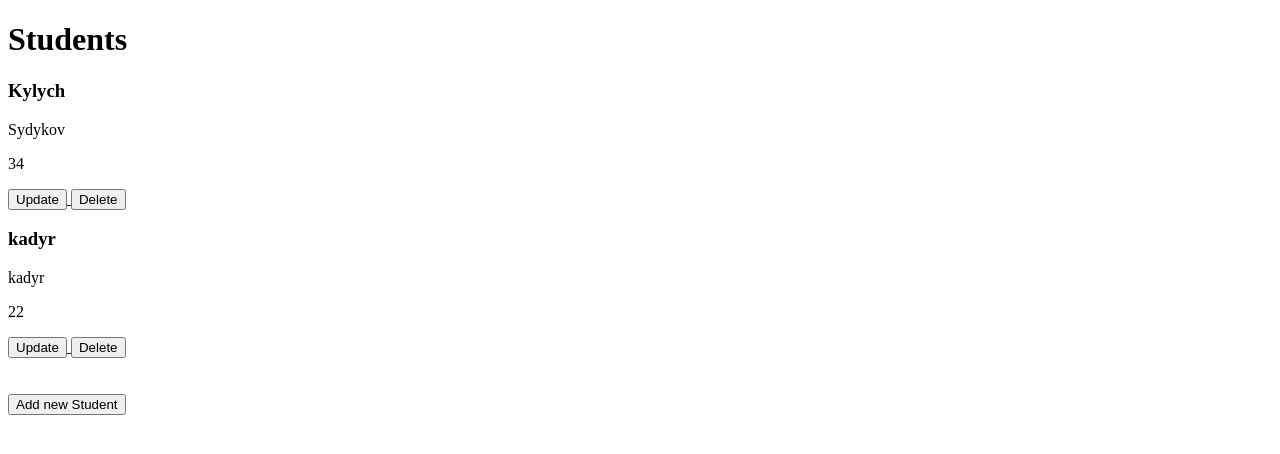
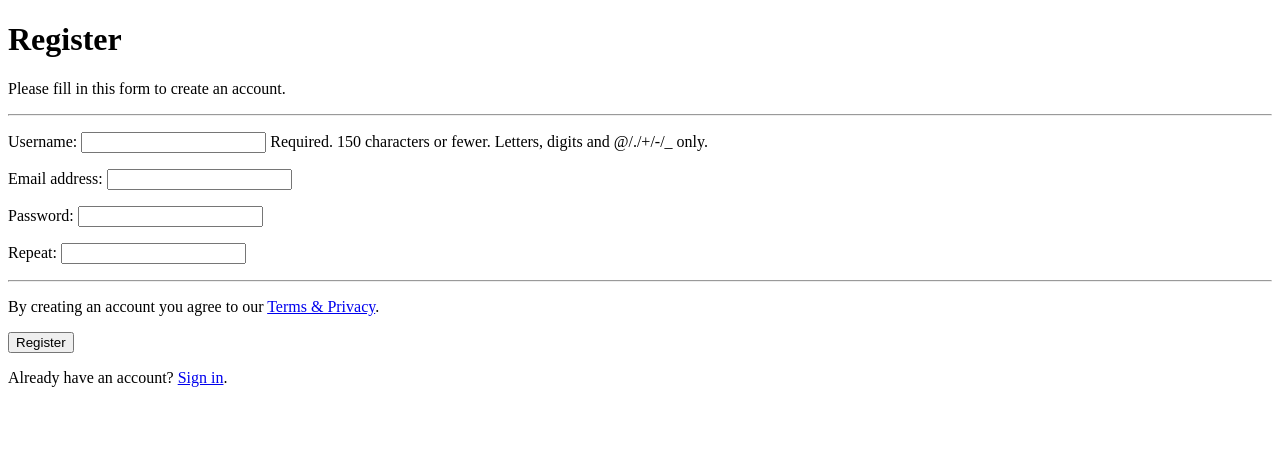
Before and after one commit to kylych89/CRUD, a Django app: page / in a window 1280 px wide. Shown: the top 454 px of the page. Run offline with Django 4.2, Linux system fonts and the light colour scheme; data comes from the database, SQL or seed files in the repository; both versions use the stored data as it was after the commit.

Commit message:
added register, login logout pages everything is workin

```diff
--- a/account/urls.py
+++ b/account/urls.py
@@ -1,11 +1,12 @@
 from django.urls import path
 
-from .views import register_user, login_user
+from .views import register_user, login_user, logout_user
 
 app_name = 'account'
 
 urlpatterns = [
-    path('register_user/', register_user, name='register_user'),
+    path('', register_user, name='register_user'),
     path('login_user/', login_user, name='login_user'),
+    path('logout_user/', logout_user, name='logout_user'),
 
 ]
--- a/account/views.py
+++ b/account/views.py
@@ -11,7 +11,7 @@ def register_user(request):
             user = form.save(commit=False)
             user.set_password(form.cleaned_data['password'])
             user.save()
-            return redirect('account:login')
+            return redirect('account:login_user')
         return HttpResponse('Invalid form!!!')
     form = RegisterForm()
 
@@ -30,3 +30,16 @@ def login_user(request):
             user = authenticate(username=username, password=password)
             if user is not None:
                 login(request, user)
+                return redirect("main:index")
+            return HttpResponse('User not found!!!')
+        return HttpResponse('Invalid form!!!')
+    form = LoginForm()
+    context = {
+        'form': form
+    }
+    return render(request, 'account/login.html', context)
+
+
+def logout_user(request):
+    logout(request)
+    return redirect('account:login_user')
--- a/crud/urls.py
+++ b/crud/urls.py
@@ -3,6 +3,7 @@ from django.urls import path, include
 
 urlpatterns = [
     path('admin/', admin.site.urls),
+    path('', include('account.urls')),
     path('', include('main.urls')),
-    path('account/', include('account.urls')),
+
 ]
--- a/main/urls.py
+++ b/main/urls.py
@@ -5,7 +5,7 @@ from .views import index, create_student, student_update, student_delete
 app_name = 'main'
 
 urlpatterns = [
-    path('', index, name='index'),
+    path('index/', index, name='index'),
     path('create_student/', create_student, name='create_student'),
     path('update_student/<int:pk>/', student_update, name='update_student'),
     path('delete_student/<int:pk>/', student_delete, name='delete_student'),
--- a/templates/account/register_user.html
+++ b/templates/account/register_user.html
@@ -5,6 +5,23 @@
     <title>Register</title>
 </head>
 <body>
+<form method="POST">
+    {% csrf_token %}
+    <div class="container">
+        <h1>Register</h1>
+        <p>Please fill in this form to create an account.</p>
+        <hr>
+        {{form.as_p}}
+        <hr>
+        <p>By creating an account you agree to our <a href="#">Terms & Privacy</a>.</p>
+
+        <button type="submit" class="registerbtn">Register</button>
+    </div>
+
+    <div class="container signin">
+        <p>Already have an account? <a href="{% url 'account:login_user' %}">Sign in</a>.</p>
+    </div>
+</form>
 
 </body>
 </html>
--- a/templates/main/index.html
+++ b/templates/main/index.html
@@ -27,6 +27,16 @@
     <a href="{% url 'main:create_student' %}">
         <button class="btn btn-success" type="submit">Add new Student</button>
     </a>
+
+    <br>
+    <br>
+    <br>
+    <br>
+    <br>
+
+    <a href="{% url 'account:logout_user' %}">
+        <button>Logout</button>
+    </a>
 </div>
 </body>
 </html>
```
Also changed, not shown: templates/account/login.html (added, +24 -0 lines), db.sqlite3.
